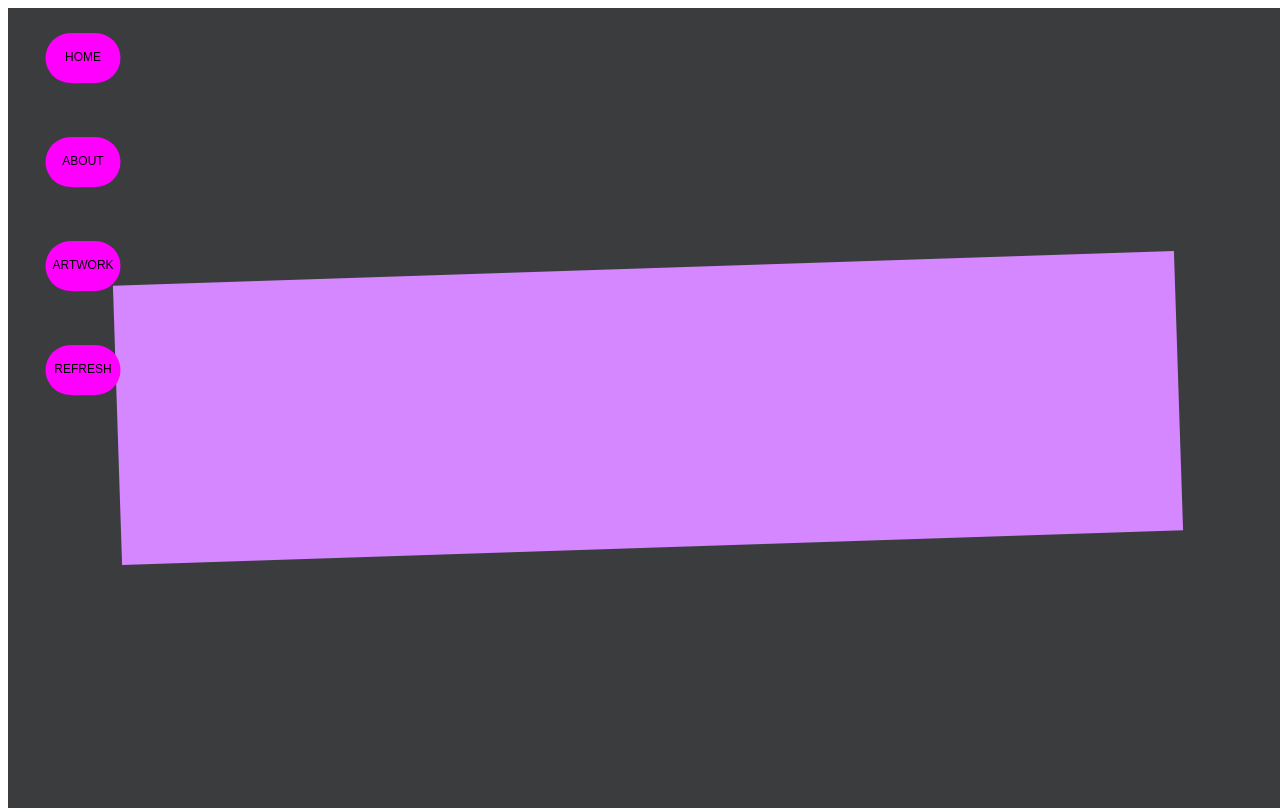
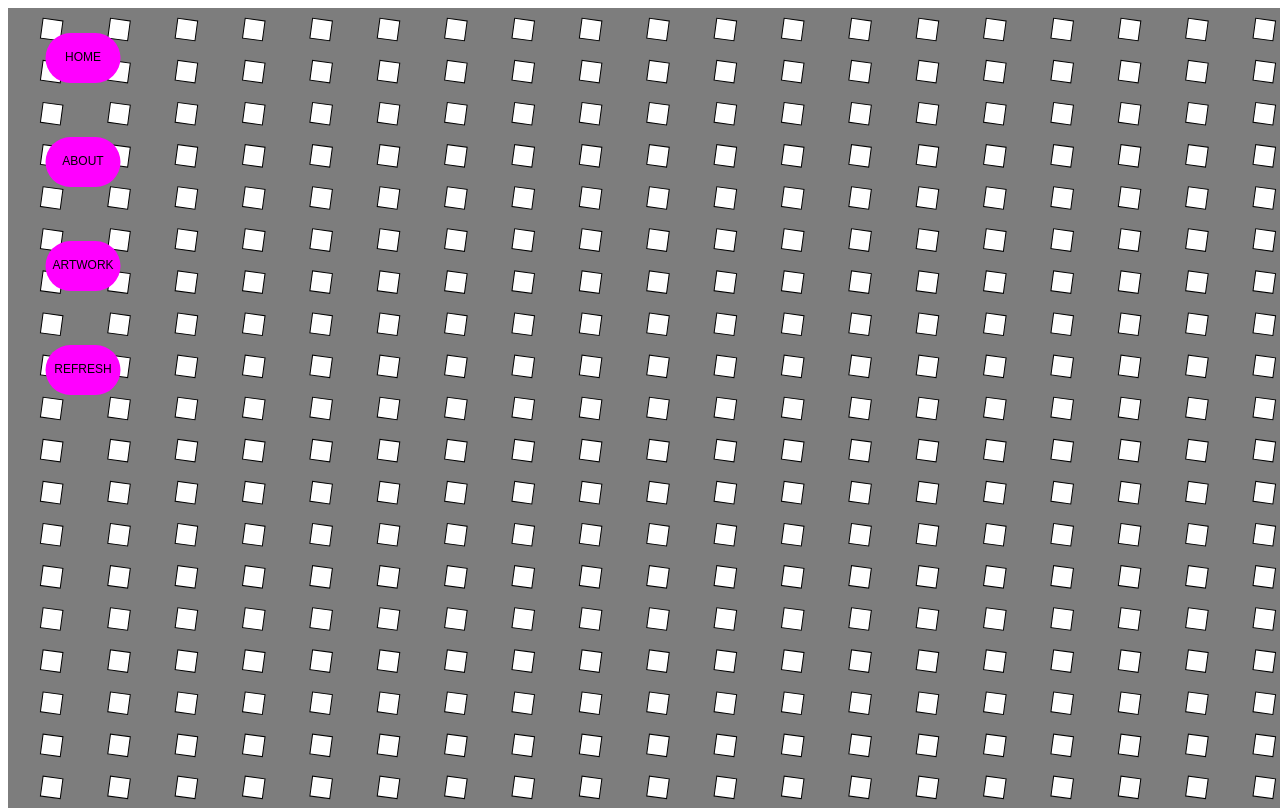
Before and after one commit to StanLepunK/gatsby-processing, a Gatsby site: page /artwork in a window 1280 px wide. Built offline with nearby package versions, Linux system fonts and the light colour scheme; Gatsby itself is replaced by a stand-in of ours.

Commit message:
improve example artwork

```diff
--- a/public/chunk-map.json
+++ b/public/chunk-map.json
@@ -1 +1 @@
-{"polyfill":["/polyfill-a000735a40312f7afe11.js"],"app":["/app-9be2290887c614eceb7c.js"],"component---src-pages-404-js":["/component---src-pages-404-js-614c237d7296d0d174a8.js"],"component---src-pages-about-js":["/component---src-pages-about-js-6f3b24411bc7e3a33159.js"],"component---src-pages-artwork-js":["/component---src-pages-artwork-js-e047639140e858a9b251.js"],"component---src-pages-index-js":["/component---src-pages-index-js-6bc5ffcb180b331eaf3e.js"]}
+{"polyfill":["/polyfill-a000735a40312f7afe11.js"],"app":["/app-9be2290887c614eceb7c.js"],"component---src-pages-404-js":["/component---src-pages-404-js-614c237d7296d0d174a8.js"],"component---src-pages-about-js":["/component---src-pages-about-js-6f3b24411bc7e3a33159.js"],"component---src-pages-artwork-js":["/component---src-pages-artwork-js-3e0b71f5c507bae02373.js"],"component---src-pages-index-js":["/component---src-pages-index-js-6bc5ffcb180b331eaf3e.js"]}
--- a/public/page-data/app-data.json
+++ b/public/page-data/app-data.json
@@ -1 +1 @@
-{"webpackCompilationHash":"75fb3f839f3b191440aa"}
+{"webpackCompilationHash":"7a7c47ddd725b3301da2"}
--- a/src/pages/artwork.js
+++ b/src/pages/artwork.js
@@ -39,9 +39,7 @@ function ComponentBuffer(props) {
     set_data(buf);
   }
 
-  return (
-    <props.comp sketch={my_sketch_background} data={state_data}></props.comp>
-  );
+  return <props.comp sketch={goban} data={state_data}></props.comp>;
 }
 
 /**
@@ -49,52 +47,195 @@ function ComponentBuffer(props) {
  * P5JS / PROCESSING SKETCH
  *
  */
-function my_sketch_background(p5) {
-  let ref = -1;
-  let bg_color;
-  let shape_color;
-  let size = p5.createVector(0, 0);
-  let pos = p5.createVector(0, 0);
-  let angle = 0;
+function goban(p5) {
+  // VARIABLE GLOBAL
+  const goban = [];
+  const stones = [];
+  const param = {
+    num: 19,
+    bg: 125,
+    fill: 255,
+    stroke: 0,
+    bg_alpha: 255,
+    fill_alpha: 255,
+    stroke_alpha: 255,
+    thickness: 1,
+    width: 20,
+    height: 20,
+    speed: 0.1,
+  };
+
+  // PROCESSING FUNCTION
   p5.setup = function () {
     p5.createCanvas(p5.windowWidth, p5.windowHeight);
     p5.windowResized = () => {
       p5.resizeCanvas(p5.windowWidth, p5.windowHeight);
     };
-    bg_color = p5.color(p5.random(255), p5.random(255), p5.random(255));
-    set_shape();
+
+    init_goban(goban, param.num);
+    init_stones(stones, param.num);
   };
 
   p5.draw = function () {
-    p5.noStroke();
-    let new_ref = p5.data.value;
-    if (ref !== new_ref) {
-      bg_color = p5.color(p5.random(255), p5.random(255), p5.random(255));
-      set_shape();
-      ref = new_ref;
+    p5.background(param.bg, param.bg_alpha);
+    // show_goban(goban);
+    // show_stones(stones);
+    apparence(param);
+    let_s_dance(stones, param);
+  };
+
+  p5.mousePressed = function () {
+    setting(param, goban, stones);
+  };
+
+  p5.keyPressed = function () {
+    if (p5.key === "a") {
+      set_apparence(param);
+    }
+    if (p5.key === "t") {
+      set_size(param);
     }
 
-    p5.background(bg_color);
-    p5.fill(shape_color);
-    p5.push();
-    p5.translate(p5.width / 2, p5.height / 2);
-    p5.push();
-    p5.rotate(angle);
-    // p5.rotate(p5.map(p5.mouseX, 0, p5.width, 0, p5.TAU));
-    p5.translate(-size.x / 2, -size.y / 2);
+    if (p5.key === "v") {
+      set_speed(param);
+    }
 
-    p5.rect(0, 0, size.x, size.y);
-    p5.pop();
+    if (p5.key === "n") {
+      set_num(param, goban, stones);
+    }
   };
 
-  // MES FUNCTION
-  function set_shape() {
-    shape_color = p5.color(p5.random(255), p5.random(255), p5.random(255));
-    size.set(
-      p5.random(p5.width / 20, p5.width * 2),
-      p5.random(p5.height / 20, p5.height * 2)
-    );
-    pos.set(p5.width / 2 - size.x / 2, p5.height / 2 - size.y / 2);
-    angle = p5.random(p5.TAU);
+  // MY FUNCTIONS
+  // SETTING
+  function setting(struc, goban, pierre) {
+    set_num(struc, goban, pierre);
+    set_apparence(struc);
+    set_size(struc);
+    set_speed(struc);
+  }
+
+  function set_speed(struc) {
+    struc.speed = p5.random(0, 0.5);
+  }
+
+  function set_num(struc, goban, stones) {
+    struc.num = p5.round(p5.random(3, 19));
+    goban.length = 0;
+    stones.length = 0;
+    init_goban(goban, struc.num);
+    init_stones(stones, struc.num);
+  }
+
+  function set_size(struc) {
+    struc.width = p5.random(p5.width / 30, p5.width);
+    struc.height = p5.random(p5.height / 30, p5.height);
+  }
+
+  function set_apparence(struc) {
+    struc.bg = p5.random(255);
+    struc.fill = p5.random(255);
+    struc.stroke = p5.random(255);
+    struc.bg_alpha = p5.random(255);
+    struc.fill_alpha = p5.random(255);
+    struc.stroke_alpha = p5.random(255);
+    struc.thickness = p5.random(10);
+  }
+
+  // MY ARTISTICS FUNCTIONS
+  function let_s_dance(list, data) {
+    let dist = 30;
+    for (let i = 0; i < list.length; i++) {
+      let pos_x = list[i].x;
+      let pos_y = list[i].y;
+      let distance = 10;
+      let ang = p5.frameCount * p5.pow(data.speed, 4);
+      dancing_stone(pos_x, pos_y, distance, ang, data);
+    }
+  }
+
+  function dancing_stone(x, y, radius, angle, data) {
+    let normal_pos_x = p5.cos(angle);
+    let normal_pos_y = p5.sin(angle);
+    let projection_x = normal_pos_x * radius;
+    let projection_y = normal_pos_y * radius;
+    let final_pos_x = x + projection_x;
+    let final_pos_y = y + projection_y;
+    let rot = p5.frameCount * 0.02;
+    turning_stone(final_pos_x, final_pos_y, data.width, data.height, rot);
+  }
+
+  function turning_stone(x, y, w, h, rotation) {
+    let offset_w = w / 2;
+    let offset_h = h / 2;
+    p5.push();
+    p5.translate(x, y);
+    p5.push();
+    p5.rotate(rotation);
+    p5.translate(-offset_w, -offset_h);
+    p5.rect(0, 0, w, h);
+    p5.pop();
+    p5.pop();
+  }
+
+  function apparence(struc) {
+    p5.fill(struc.fill, struc.fill_alpha);
+    p5.stroke(struc.stroke, struc.stroke_alpha);
+    p5.strokeWeight(struc.thickness);
+  }
+
+  // MY STONES FUNCTION
+  function show_stones(list) {
+    for (let i = 0; i < list.length; i++) {
+      p5.circle(list[i].x, list[i].y, 10);
+    }
+  }
+
+  function init_stones(list, size) {
+    let size_cell_x = p5.width / size;
+    let size_cell_y = p5.height / size;
+    let offset_x = size_cell_x / 2;
+    let offset_y = size_cell_y / 2;
+    for (let i = 0; i <= size; i++) {
+      for (let k = 0; k <= size; k++) {
+        let x = i * size_cell_x - offset_x;
+        let y = k * size_cell_y - offset_y;
+        list.push({
+          x: x,
+          y: y,
+          sx: size_cell_x,
+          sy: size_cell_y,
+          ox: offset_x,
+          oy: offset_y,
+        });
+      }
+    }
+  }
+
+  // MES FONCTIONS GOBAN
+  function show_goban(list) {
+    for (let i = 0; i < list.length; i++) {
+      p5.line(list[i].ax, list[i].ay, list[i].bx, list[i].by);
+    }
+  }
+
+  function init_goban(goban, size) {
+    let size_cell_x = p5.width / size;
+    let size_cell_y = p5.height / size;
+    let offset_x = size_cell_x / 2;
+    let offset_y = size_cell_y / 2;
+    for (let i = 0; i <= size; i++) {
+      // horizontal line
+      let ax_h = 0;
+      let ay_h = i * size_cell_y - offset_y;
+      let bx_h = p5.width;
+      let by_h = i * size_cell_y - offset_y;
+      goban.push({ ax: ax_h, ay: ay_h, bx: bx_h, by: by_h });
+      // vertical line
+      let ax_v = i * size_cell_x - offset_x;
+      let ay_v = 0;
+      let bx_v = i * size_cell_x - offset_x;
+      let by_v = p5.height;
+      goban.push({ ax: ax_v, ay: ay_v, bx: bx_v, by: by_v });
+    }
   }
 }
```
Also changed, not shown: public/404.html (+1 -1 lines), public/404/index.html (+1 -1 lines), public/_headers.json (+1 -1 lines), public/about/index.html (+1 -1 lines), public/artwork/index.html (+1 -1 lines), public/index.html (+1 -1 lines), public/webpack.stats.json (+1 -1 lines), src/components/P5Manager.js (+19 -19 lines), README.md, 3 other files.
